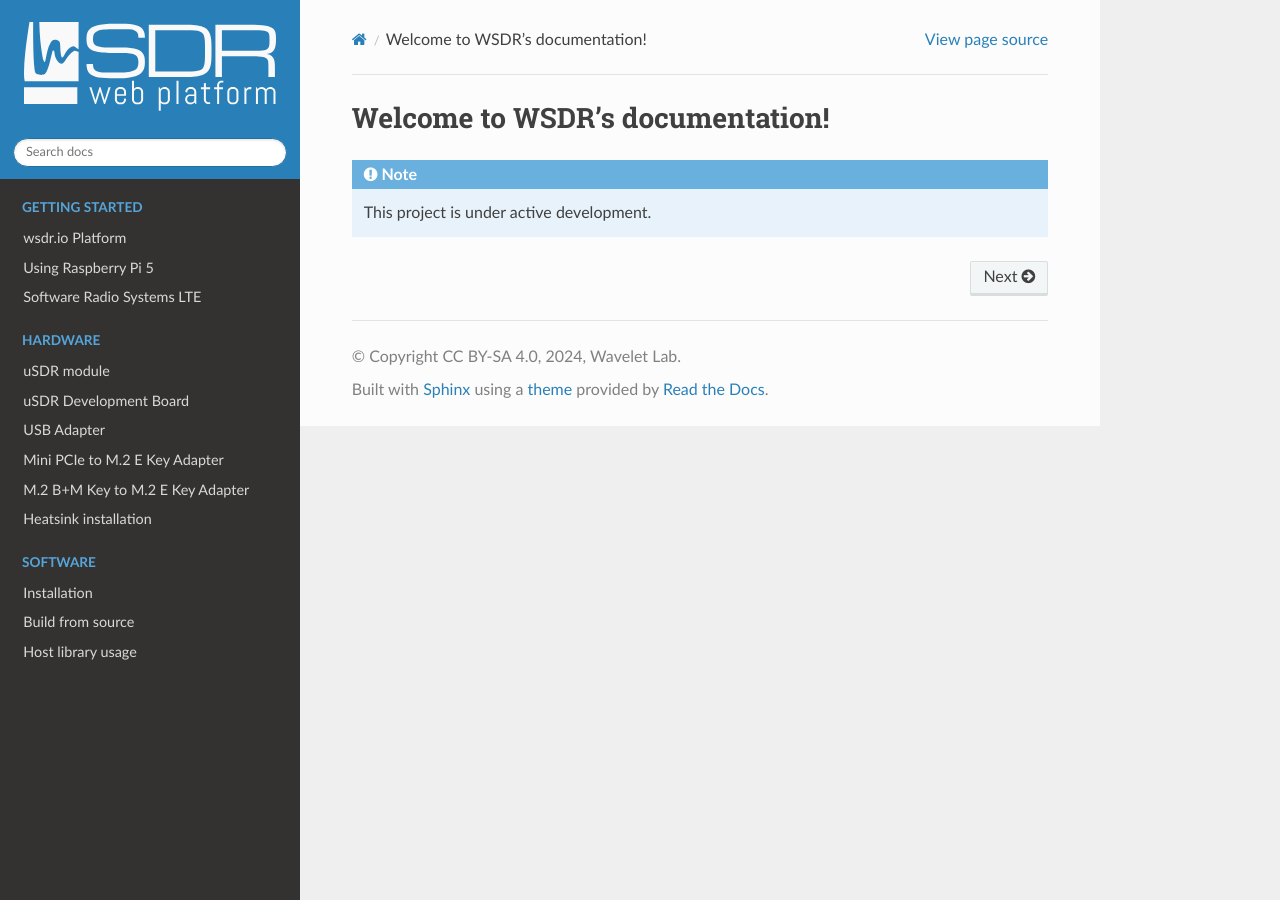
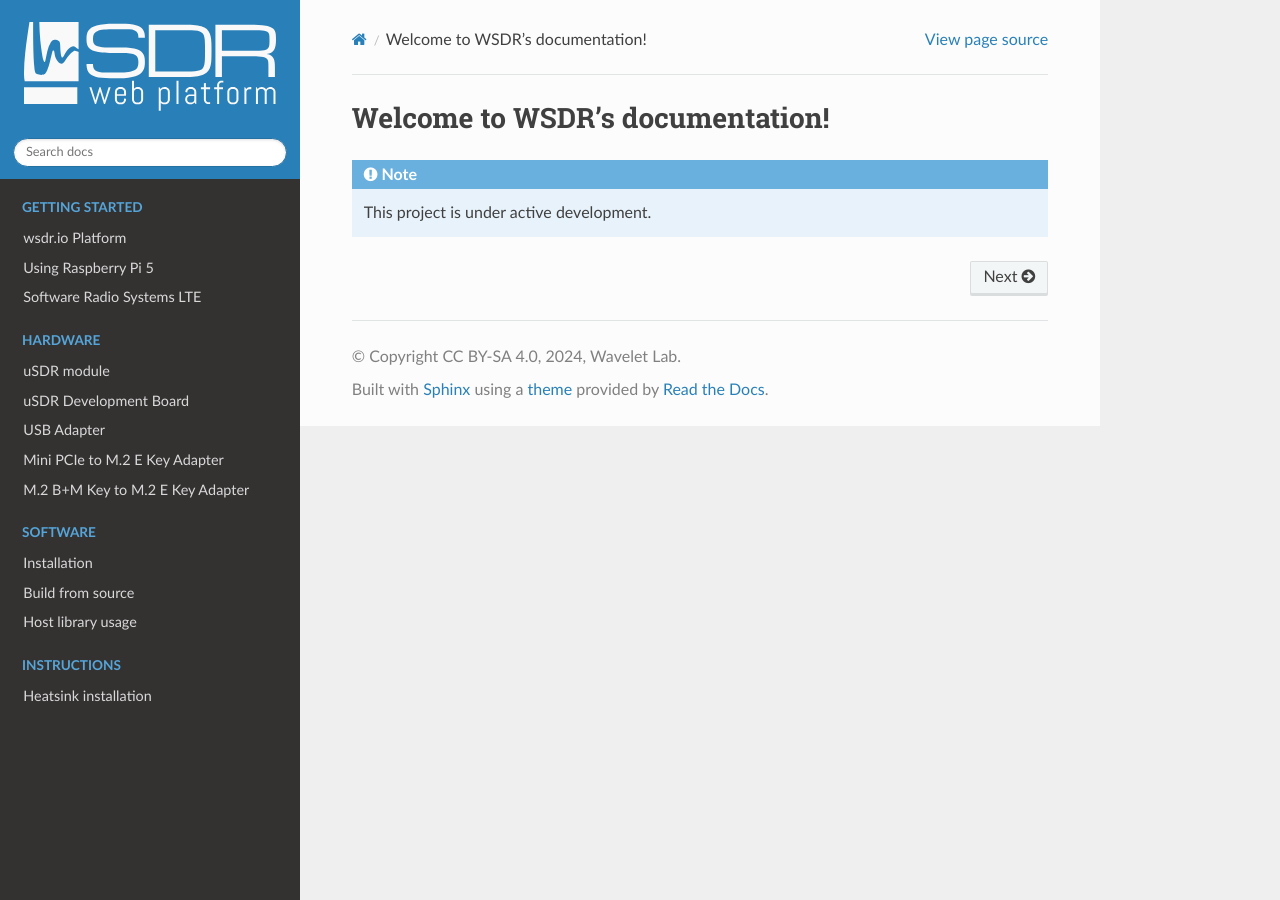
Before and after one commit to wavelet-lab/docs, a Sphinx documentation site: the page built from source/index.rst, in a window 1280 px wide. Built offline with Sphinx 7.4.7 and the Read the Docs theme 2.0.0, drawn with Linux system fonts in a browser that asks for light colours.

Commit message:
Reordered.

```diff
--- a/source/index.rst
+++ b/source/index.rst
@@ -34,3 +33,10 @@ Welcome to WSDR’s documentation!
    /software/install
    /software/compile
    /software/usage
+
+.. toctree::
+   :maxdepth: 2
+   :hidden:
+   :caption: Instructions
+
+   /instructions/heatsink
```
Also changed, not shown: other parts of source/index.rst (+0 -1 lines), source/instructions/heatsink.rst (renamed from source/hardware/heatsink.rst).
